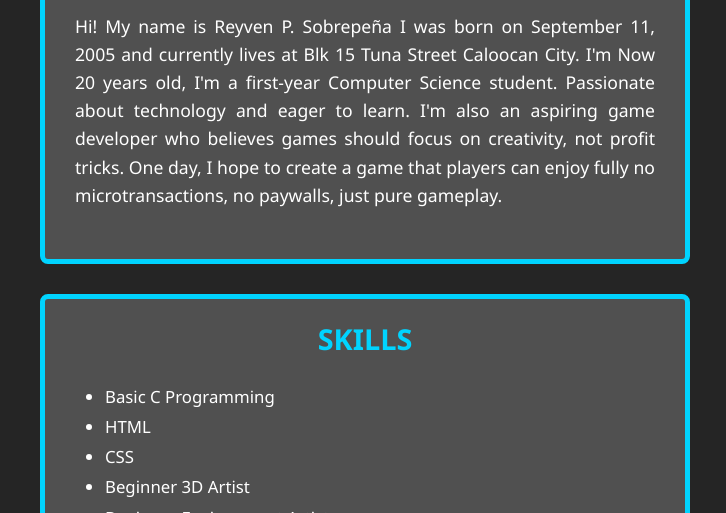
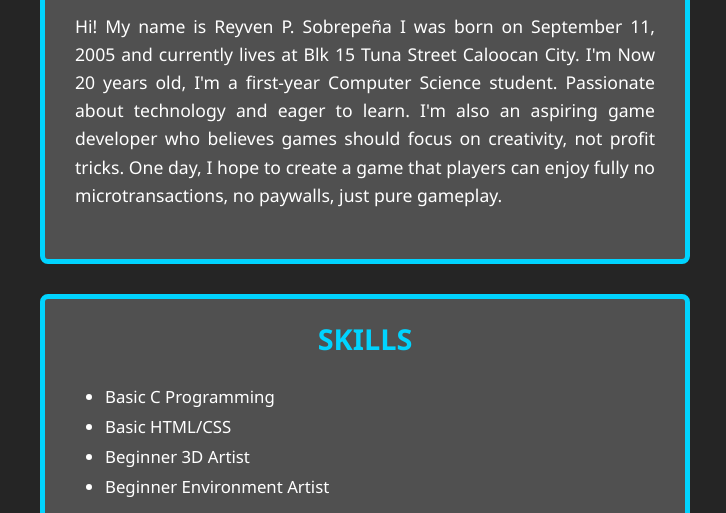
Before and after one commit to sobrepenarbscs/AboutMe, a plain HTML site: page index.html in a window 1280 px wide. Shown: the part 439-952 px from the top of the page, without its empty margins (275-1001 px from the left). Drawn offline with Linux system fonts and the light colour scheme.

Commit message:
index.html

```diff
--- a/index.html
+++ b/index.html
@@ -20,8 +20,7 @@
  <h2>SKILLS</h2>
  <ul>
    <li>Basic C Programming</li>
-   <li>HTML</li>
-   <li>CSS</li>
+   <li>Basic HTML/CSS</li>
    <li>Beginner 3D Artist</li>
    <li>Beginner Environment Artist</li>
  </ul>
@@ -34,4 +33,5 @@
 </div>
 
 </body>
+
 </html>
```
